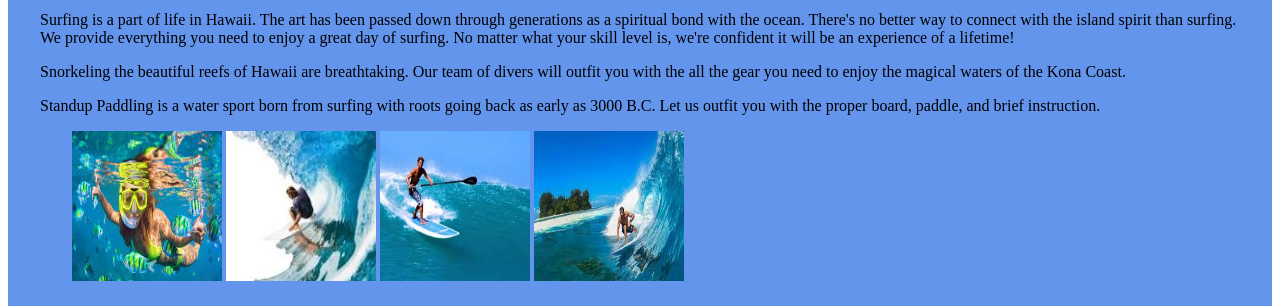
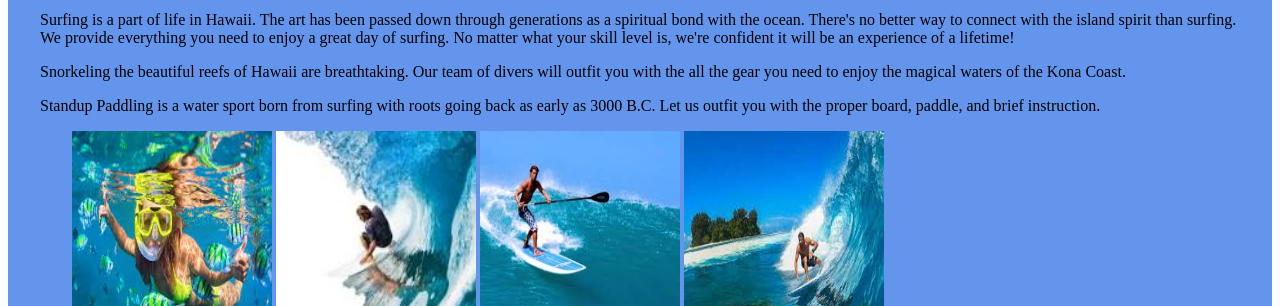
Before and after one commit to EKMarc/BizPage2, a plain HTML site: page index.html in a window 1280 px wide. Shown: the part 256-562 px from the top of the page. Drawn offline with Linux system fonts and the light colour scheme.

Commit message:
Increase img to 200px

```diff
--- a/styles.css
+++ b/styles.css
@@ -56,12 +56,13 @@ main section {
 
 main section:first-child {
     min-width: 50%;
-
-    grid-template-areas:
-    "header header"
-    "img-1 img-2"
-    "img-3 img-4"
-    "img-5 img-6";
+}
+main section:first-child img {
+    top: 0;
+    left: 0;
+    width: 200px;
+    height: 200px;
+    transition: opacity 0.5s ease-in-out;
 }
 
 main section:last-child h2 {
@@ -91,3 +92,10 @@ main section:last-child  img:nth-child(5)  {
 main section:last-child  img:nth-child(6)  {
     grid-area: img-6;
 }
+
+grid-template-areas: {
+"header header"
+"img-1 img-2"
+"img-3 img-4"
+"img-5 img-6";
+}
```
